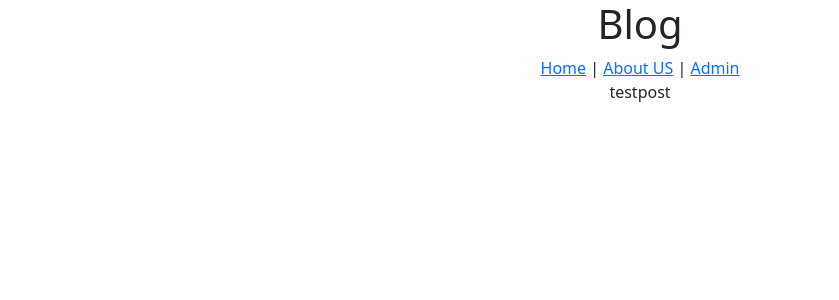
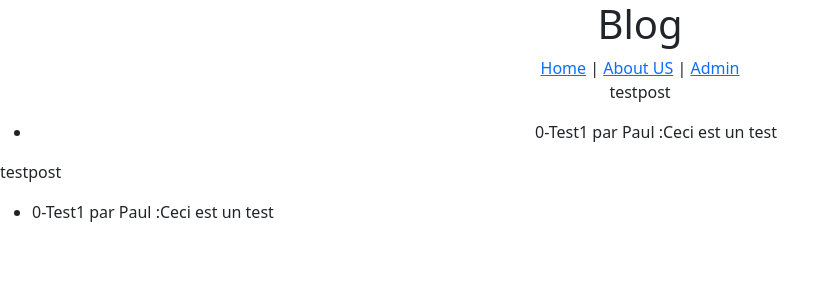
Before and after one commit to Nohan75/projet-blog-vue, a Vue app: page /about in a window 1280 px wide. Shown: the top 300 px of the page, without its empty margins (0-839 px from the left). Built offline with nearby package versions, Linux system fonts and the light colour scheme.

Commit message:
1er post par défaut

```diff
--- a/src/App.vue
+++ b/src/App.vue
@@ -1,18 +1,19 @@
 <template>
   <div id="app">
     <Blog />
-
+    <ListPost/>
   </div>
 </template>
 
 <script>
 
 import Blog from './components/Blog.vue'
-
+import ListPost from './components/ListPost'
 export default {
   name: 'App',
   components: {
     Blog,
+    ListPost
 
   }
 }
--- a/src/components/Admin.vue
+++ b/src/components/Admin.vue
@@ -19,14 +19,22 @@
             <div class="row">
                 <div class="col-sm-2"></div>
                 <div class="col-sm-1"><label for="intro">Introduction:</label></div>
-                <div class="col-sm-6"><textarea class="form-control" maxlength="70" rows="3" id="intro" name="intro" type="text" placeholder="Introduction" style="resize: none;" v-model="intro"></textarea></div>
+                <div class="col-sm-6">
+                    <textarea class="form-control" maxlength="70" rows="3" id="intro" name="intro" type="text" placeholder="Introduction" style="resize: none;" v-model="intro">
+                        <p></p>
+                    </textarea>
+                </div>
                 <div class="col-sm-3"></div>
             </div>
             <br>
             <div class="row">
                 <div class="col-sm-2"></div>
                 <div class="col-sm-1"><label for="contenu">Contenu:</label></div>
-                <div class="col-sm-6"><textarea class="form-control" id="contenu" rows="14" name="contenu" type="text" placeholder="Contenu" style="resize: none;" v-model="contenu" ></textarea></div>
+                <div class="col-sm-6">
+                    <textarea class="form-control" id="contenu" rows="14" name="contenu" type="text" placeholder="Contenu" style="resize: none;" v-model="contenu" >
+                        <p></p>
+                    </textarea>
+                </div>
                 <div class="col-sm-3"></div>
             </div>
             <br>
@@ -48,6 +56,9 @@
 <script>
 export default {
   name: "Admin",
+  props:{
+
+  },
   data(){
       return{
           titre:'',
--- a/src/components/ListPost.vue
+++ b/src/components/ListPost.vue
@@ -1,12 +1,24 @@
 <template>
     <div>
         <p>testpost</p>
+        <ul>
+            <li v-for="(article,index) in articles" :key="article.titre">
+                {{index}}-{{article.titre}} par {{article.auteur}} :{{article.intro}}
+            </li>
+
+        </ul>
     </div>
 </template>
 <script>
 export default {
     name: 'ListPost',
-
+    data(){
+        return{
+            articles:[
+                {titre:"Test1",auteur:"Paul",intro:"Ceci est un test",contenu:"Voici mon test"},
+            ]
+        }
+    }
 }
 </script>
 <style>
```
Also changed, not shown: 1 other file (tests, documents, lock files or other folders).
